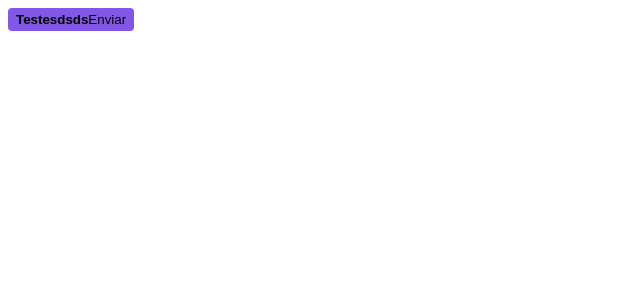
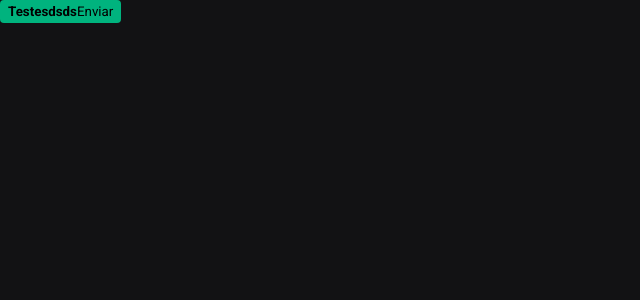
Before and after one commit to alissondiniz20/04-ignite-shop, a Next.js app: page /success in a window 1280 px wide. Shown: the top 300 px of the page, without its empty margins (0-640 px from the left). Built offline with nearby package versions, Linux system fonts and the light colour scheme.

Commit message:
global styles

```diff
--- a/src/pages/_app.tsx
+++ b/src/pages/_app.tsx
@@ -1,3 +1,8 @@
-export default function App({ Component, pageProps }) {
+import { AppProps } from "next/app";
+import { globalStyles } from "../styles/global";
+
+globalStyles();
+
+export default function App({ Component, pageProps }: AppProps) {
   return <Component {...pageProps} />;
 }
--- a/src/pages/success.tsx
+++ b/src/pages/success.tsx
@@ -1,7 +1,7 @@
 import { styled } from "../styles";
 
 const Button = styled("button", {
-  backgroundColor: "$rocketseat",
+  backgroundColor: "$green300",
   borderRadius: 4,
   border: 0,
   padding: "4px 8px",
--- /dev/null
+++ b/src/styles/global.ts
@@ -0,0 +1,19 @@
+import { globalCss } from ".";
+
+export const globalStyles = globalCss({
+  '*': {
+    margin: 0,
+    padding: 0,
+  },
+
+  body: {
+    backgroundColor: "$gray900",
+    color: '$gray100',
+    '-webkit-font-smoothing': 'antialiased',
+  },
+
+  'body, input, textarea, button': {
+    fontFamily: 'Roboto',
+    fontWeight: 400,
+  }
+})
--- a/src/styles/index.ts
+++ b/src/styles/index.ts
@@ -12,7 +12,16 @@
  } = createStitches({
   theme: {
     colors: {
-      rocketseat: '#8257e6',
+      white: '#FFF',
+
+      gray900: '#121214',
+      gray800: '#202024',
+      gray300: '#c4c4cc',
+      gray100: '#e1e1e6',
+
+      green500: '#00875f',
+      green300: '#00b37e',
+
     }
   }
 })
```
